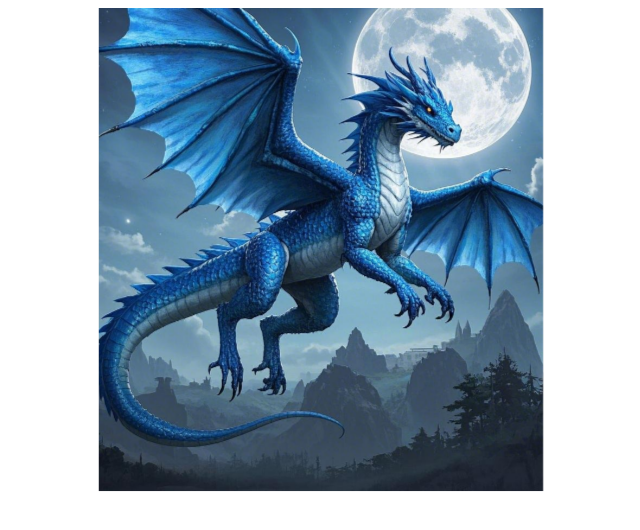
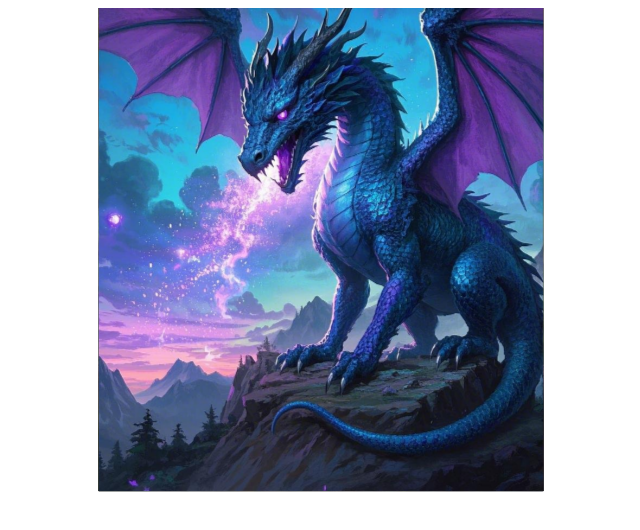
Before and after one commit to pincha1212/3dimages, a plain HTML site: page index.html in a window 1280 px wide. Shown: the whole page, without its empty margins (319-959 px from the left). Drawn offline with Linux system fonts and the light colour scheme.

Commit message:
Agregar imágenes adicionales al slider en el banner

```diff
--- a/index.html
+++ b/index.html
@@ -11,6 +11,16 @@
     <div class="banner">
         <div class="slider">
             <div class="item"><img src="/images/«Dragon azul».jpeg" alt=""></div>
+            <div class="item"><img src="/images/DRAGON BERMELLON.jpeg" alt=""></div>
+            <div class="item"><img src="/images/dragon Chartreuse.jpeg" alt=""></div>
+            <div class="item"><img src="/images/dragon Turquesa.jpeg" alt=""></div>
+            <div class="item"><img src="/images/«Dragon Amarillo mitologico».jpeg" alt=""></div>
+            <div class="item"><img src="/images/«Dragon Rojo».jpeg" alt=""></div>
+            <div class="item"><img src="/images/«Dragon Verde».jpeg" alt=""></div>
+            <div class="item"><img src="/images/«Dragon violeta o morado mitologico».jpeg" alt=""></div>
+            <div class="item"><img src="/images/«Dragon Ámbar(AMARILLO-ANARANJADO) mitologico ».jpeg" alt=""></div>
+            <div class="item"><img src="/images/dragonÍndigo.jpeg" alt=""></div>
+
         </div>
     </div>
 
```
Also changed, not shown: images/DRAGON BERMELLON.jpeg (added), images/dragon Chartreuse.jpeg (added), images/dragon Turquesa.jpeg (added), images/dragonÍndigo.jpeg (added), images/«Dragon Amarillo mitologico».jpeg (added), images/«Dragon Rojo».jpeg (added), images/«Dragon Verde».jpeg (added), images/«Dragon violeta o morado mitologico».jpeg (added), images/«Dragon Ámbar(AMARILLO-ANARANJADO) mitologico ».jpeg (added).
